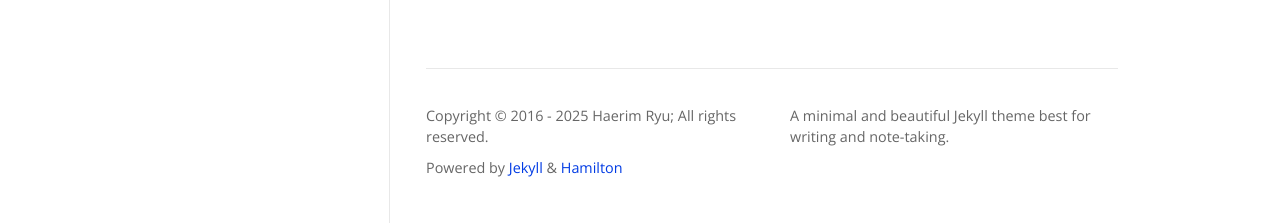
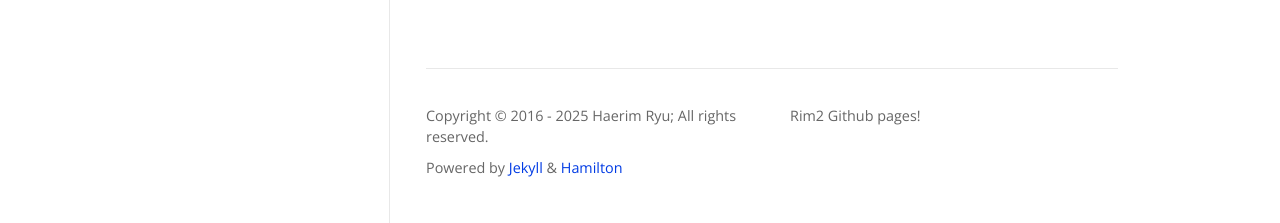
Before and after one commit to LYUHAERIM/lyuhaerim.github.io, a Jekyll site: the page built from index.html, in a window 1280 px wide. Shown: the part 1913-2136 px from the top of the page. Built offline with Jekyll 4.4.1, drawn with Linux system fonts in a browser that asks for light colours; nearby versions of some CDN libraries; some web fonts are replaced; the list of posts is cut into pages by our own code.

Commit message:
change github links

```diff
--- a/_config.yml
+++ b/_config.yml
@@ -1,5 +1,5 @@
 title: Rim2
-description: A minimal and beautiful Jekyll theme best for writing and note-taking.
+description: Rim2 Github pages!
 author: Haerim Ryu
 avatar: /logo.png
 email: haerim0228@naver.com
@@ -38,6 +38,6 @@
   links:
     - https://twitter.com/ngzhio
     - https://www.facebook.com/ngzhio
-    - https://github.com/ngzhio
+    - https://github.com/LYUHAERIM
 google_site_verification: u4WXQl0Eu66rsQo2kRdCNx
 lang: en
```
Also changed, not shown: logo2.png (deleted).
